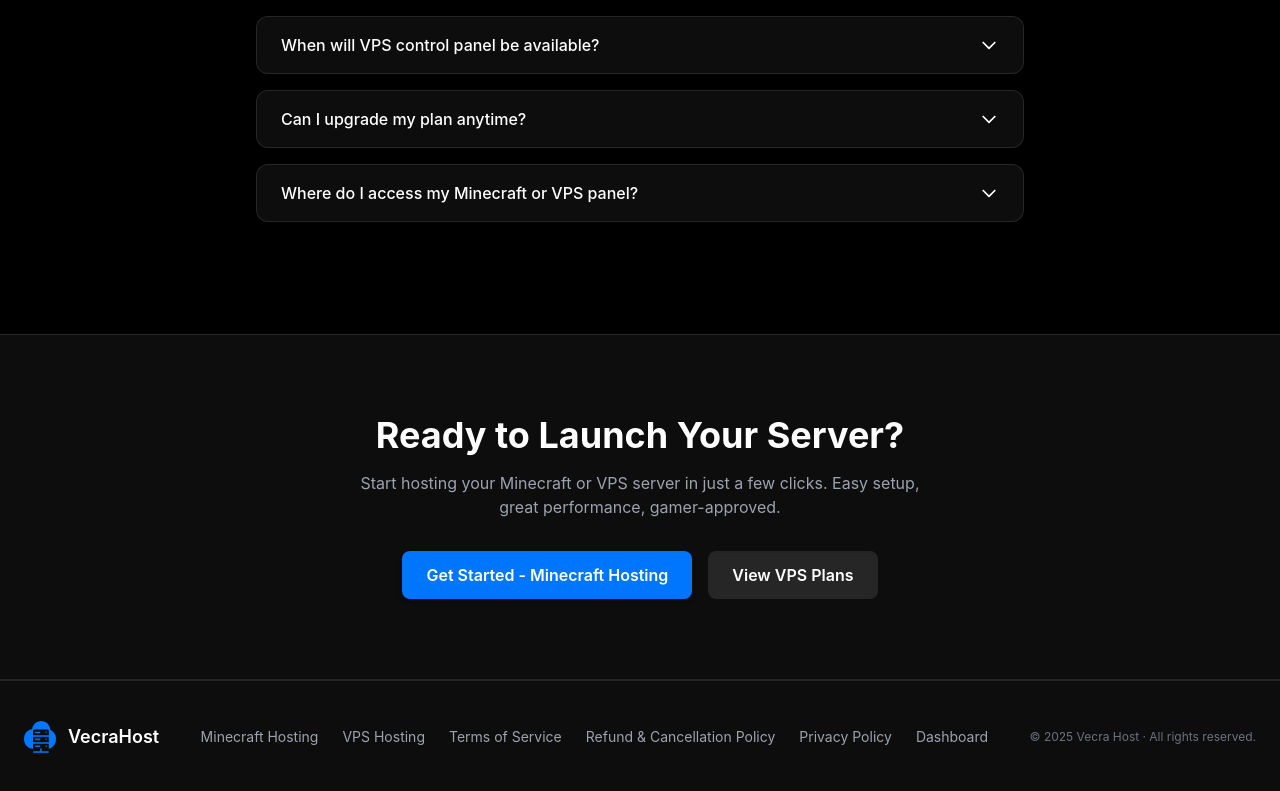
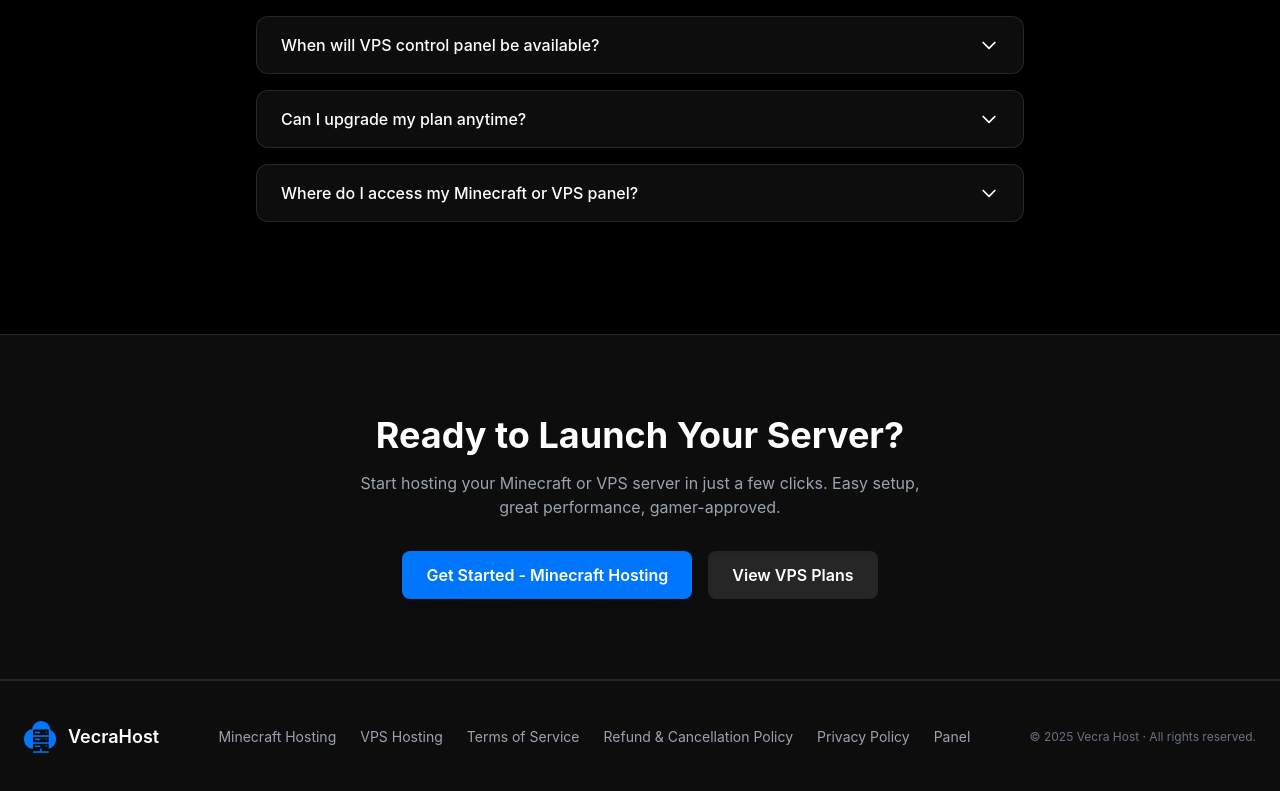
Before and after one commit to VortexEdge69/vecra-website, a Next.js app: page / in a window 1280 px wide. Shown: the part 4501-5292 px from the top of the page. Built offline with nearby package versions, Linux system fonts and the light colour scheme; no server answers.

Commit message:
Changed Footer from Dashboard to panel link
Changed Footer from Dashboard to panel link

```diff
--- a/src/components/Footer.tsx
+++ b/src/components/Footer.tsx
@@ -51,12 +51,12 @@ export default function Footer() {
                         Privacy Policy
                     </a>
                     <a
-                        href="https://dashboard.vecrahost.in"
+                        href="https://panel.vecrahost.in"
                         target="_blank"
                         rel="noopener noreferrer"
                         className="hover:text-accent transition-colors duration-200"
                     >
-                        Dashboard
+                        Panel
                     </a>
                 </div>
 
```
